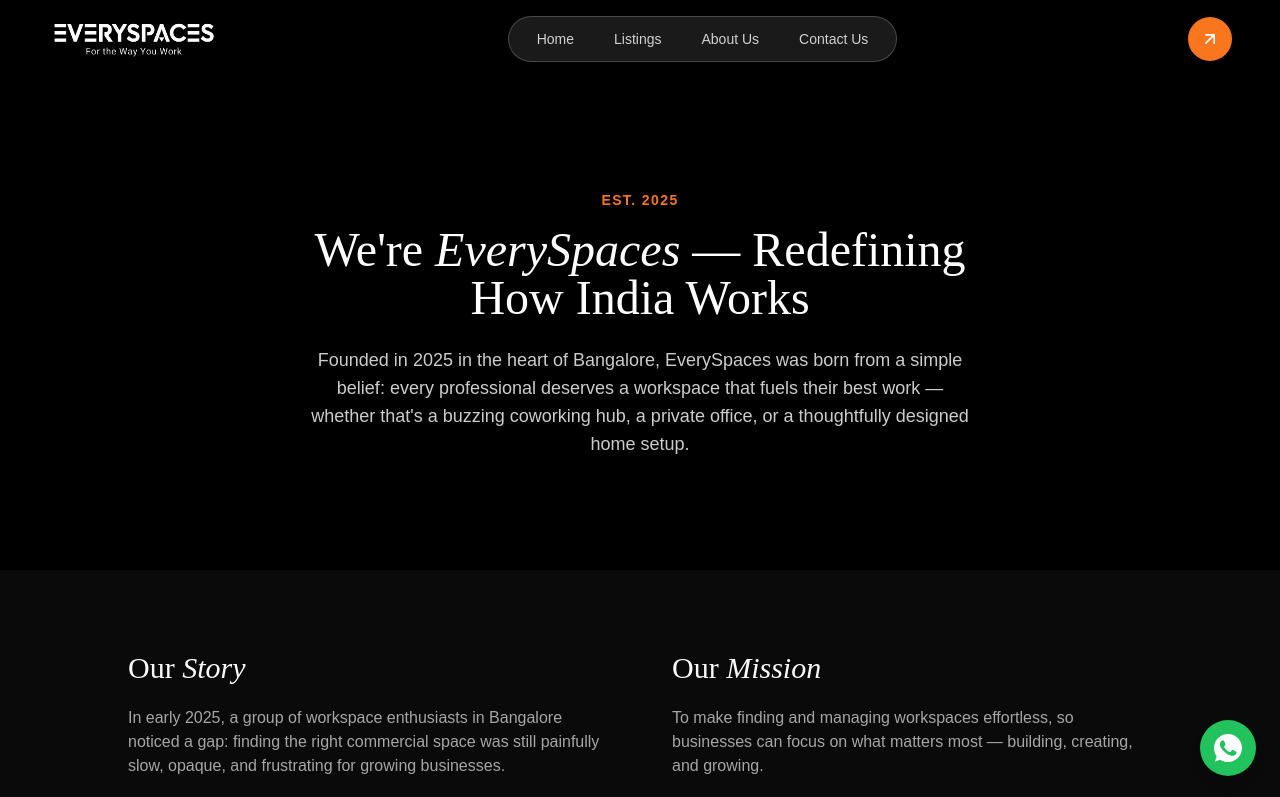
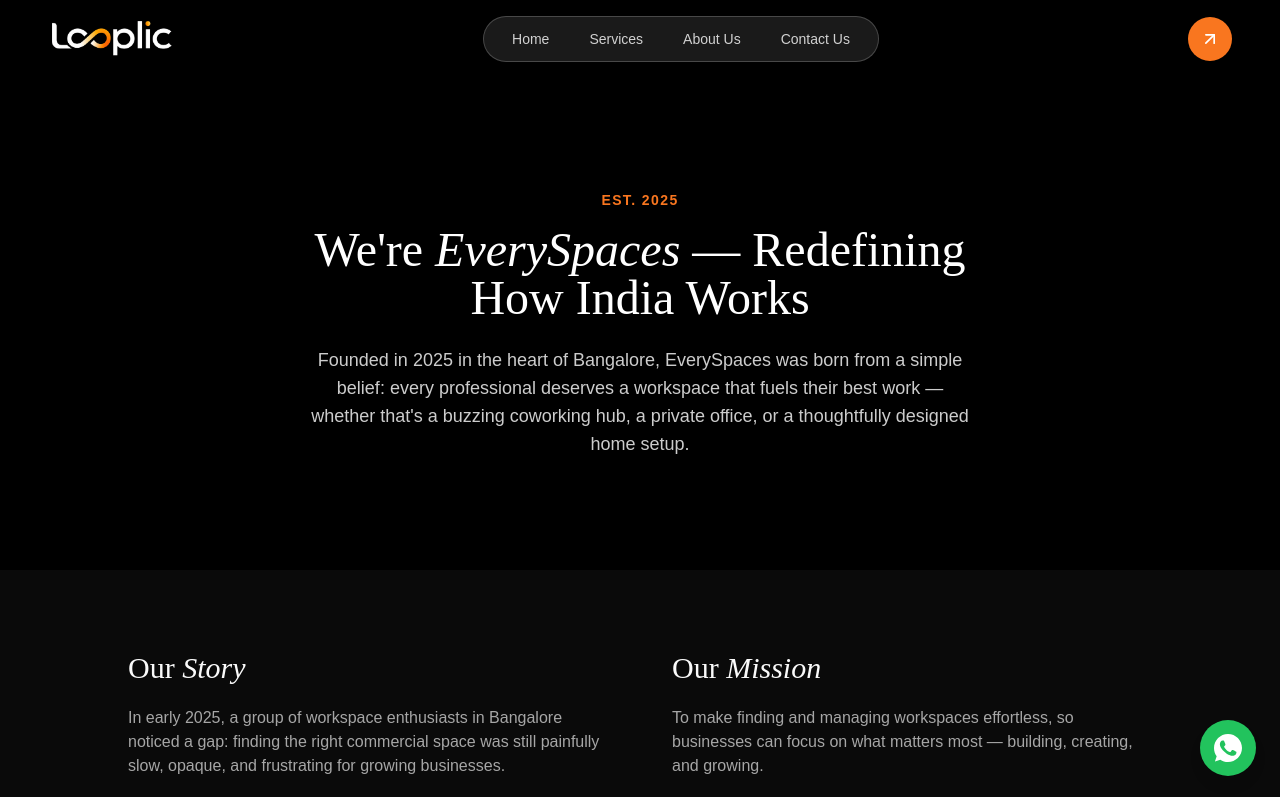
Before and after one commit to revenuxe/looplic-media-js, a React (Vite) app: page /about in a window 1280 px wide. Shown: the top 797 px of the page. Built offline with nearby package versions, Linux system fonts and the light colour scheme.

Commit message:
Changes
Co-authored-by: revenuxe <255688540+revenuxe@users.noreply.github.com>

```diff
--- a/src/components/Navbar.tsx
+++ b/src/components/Navbar.tsx
@@ -1,11 +1,11 @@
 import { useState } from "react";
 import { Menu, X, ArrowUpRight } from "lucide-react";
 import { Link } from "react-router-dom";
-import logo from "@/assets/logo.webp";
+import logo from "@/assets/looplic-logo.webp";
 
 const navLinks = [
   { label: "Home", href: "/", isRoute: true },
-  { label: "Listings", href: "/listings", isRoute: true },
+  { label: "Services", href: "/#service", isRoute: false },
   { label: "About Us", href: "/about", isRoute: true },
   { label: "Contact Us", href: "/contact", isRoute: true },
 ];
@@ -17,7 +17,7 @@ const Navbar = () => {
     <header className="w-full bg-primary py-4 px-6 lg:px-12 relative z-50">
       <div className="max-w-7xl mx-auto flex items-center justify-between">
         <Link to="/" className="flex items-center gap-3">
-          <img src={logo} alt="EverySpaces logo" className="h-10 w-auto brightness-0 invert" />
+          <img src={logo} alt="Looplic logo" className="h-10 w-auto" />
         </Link>
 
         <nav className="hidden lg:flex items-center bg-primary-foreground/10 backdrop-blur-sm rounded-full px-2 py-1 border border-primary-foreground/20">
@@ -85,7 +85,7 @@ const Navbar = () => {
             className="flex items-center justify-center gap-2 bg-accent text-accent-foreground font-semibold py-3 px-6 rounded-full mt-2 hover:scale-105 transition-transform text-sm"
             onClick={() => setMobileOpen(false)}
           >
-            <span>Book Strategy Call</span>
+            <span>Start Your Project</span>
             <ArrowUpRight size={16} />
           </Link>
         </nav>
```
